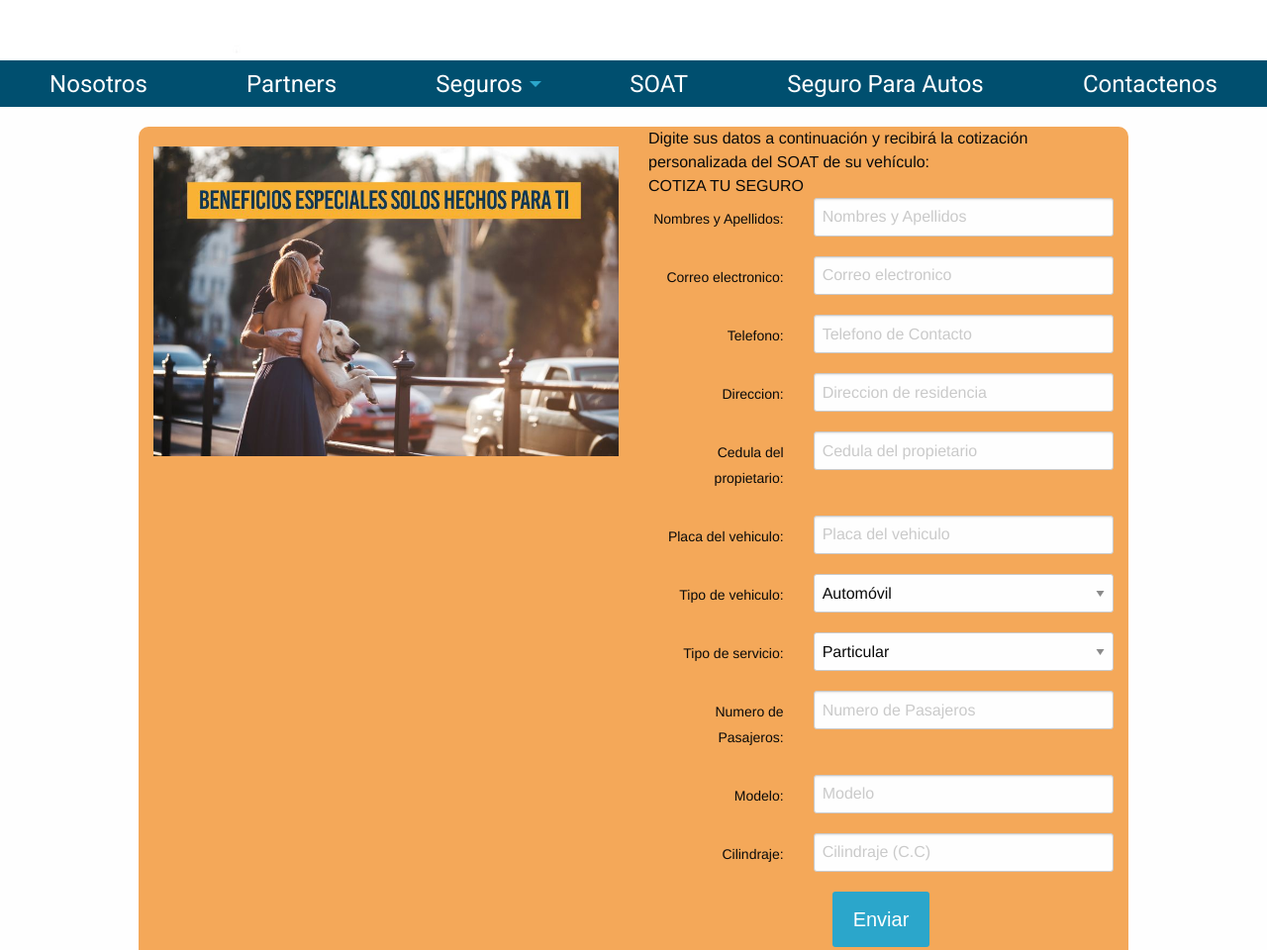
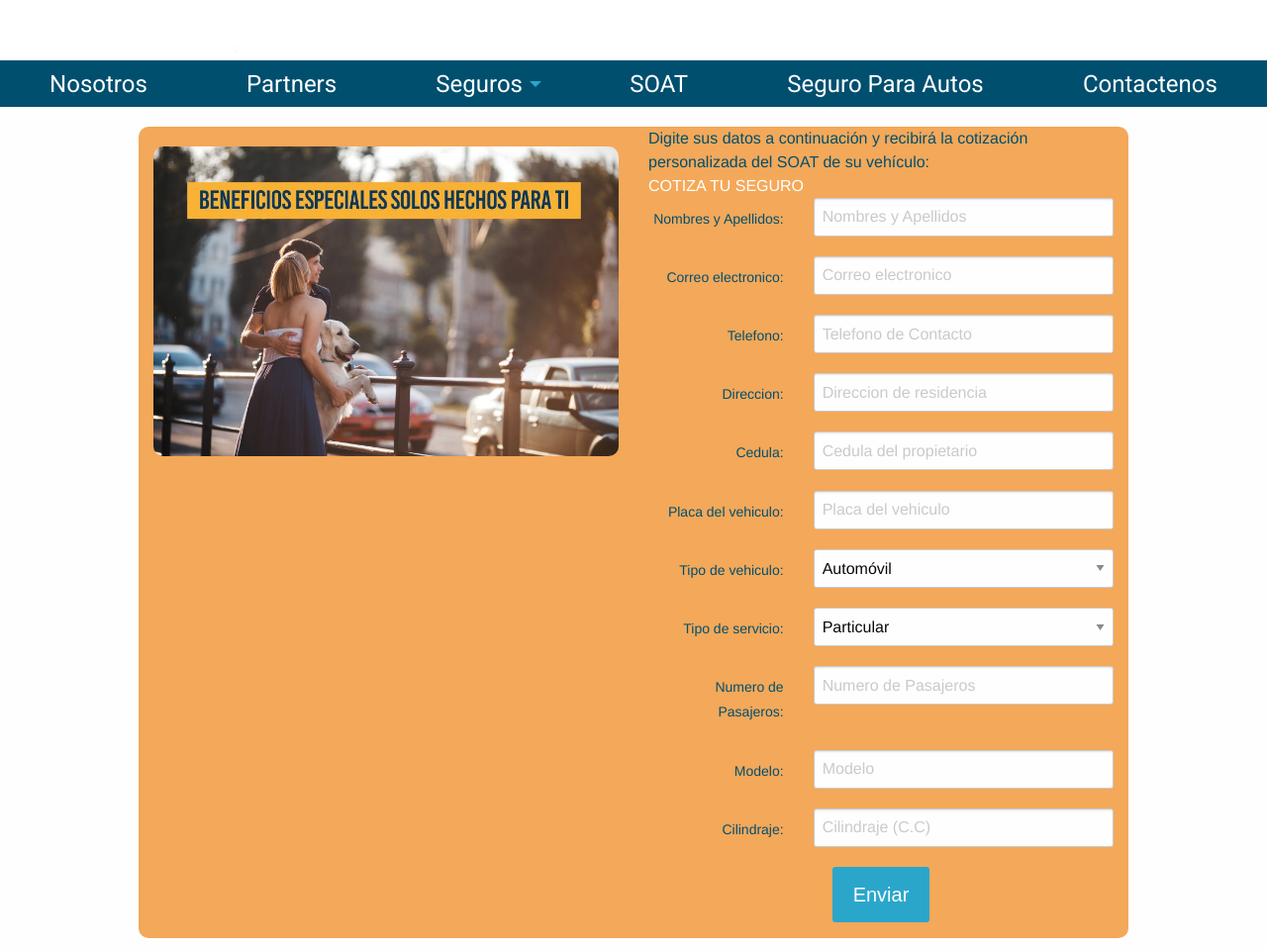
Before and after one commit to williamquintero/williamquintero.github.io, a plain HTML site: page pages/soat.html in a window 1280 px wide. Shown: the part 900-1860 px from the top of the page at 99% size. Drawn offline with Linux system fonts and the light colour scheme.

Commit message:
no message

```diff
--- a/css/app.css
+++ b/css/app.css
@@ -4,7 +4,6 @@
 #menu-container{
     background-color: #004F6F;
     font-family: 'Roboto', sans-serif;
-
 
 }
 
@@ -183,6 +182,7 @@
     height: 300px;
     text-align: center;
     font-weight: bolder;
+    font-family: 'Oswald', sans-serif;
 }
 
 #footer{
@@ -219,8 +219,19 @@
     border-radius: 10px;
     margin-top: 20px;
     margin-bottom: 20px;
+
 }
 #asure-img{
     margin-top: 20px;
     border-radius: 10px;
 }
+#main-container-soat{
+    color: #004F6F;
+}
+#main-container-soat label{
+    color: #004F6F;
+}
+#cotiza-span{
+    color: white;
+
+}
--- a/pages/soat.html
+++ b/pages/soat.html
@@ -67,11 +67,11 @@
         </div>
     </section>
     <!-- /Menu -->
-    <div id="main-container">
+    <div id="main-container-soat">
         <section>
             <div id="asure-form" class="row">
-                <div id="asure-img" class="column small-12 medium-6">
-                    <img src="../assets/img/img-soat.jpg" alt="soat"/>
+                <div  class="column small-12 medium-6">
+                    <img id="asure-img" src="../assets/img/img-soat.jpg" alt="soat"/>
                 </div>
                 <div class="column">
                     <form action="" method="POST">
@@ -81,7 +81,7 @@
                             </span>
                         </div>
                         <div>
-                            <span>COTIZA TU SEGURO</span>
+                            <span id="cotiza-span">COTIZA TU SEGURO</span>
                         </div>
                         <div class="row">
                             <div class="small-4 column">
@@ -117,7 +117,7 @@
                         </div>
                         <div class="row">
                             <div class="small-4 column">
-                                <label for="middle-label" class="text-right middle">Cedula del propietario:</label>
+                                <label for="middle-label" class="text-right middle">Cedula:</label>
                             </div>
                             <div class="small-8 column">
                                 <input type="number" id="middle-label" placeholder="Cedula del propietario">
```
Also changed, not shown: index.html (+2 -2 lines).
